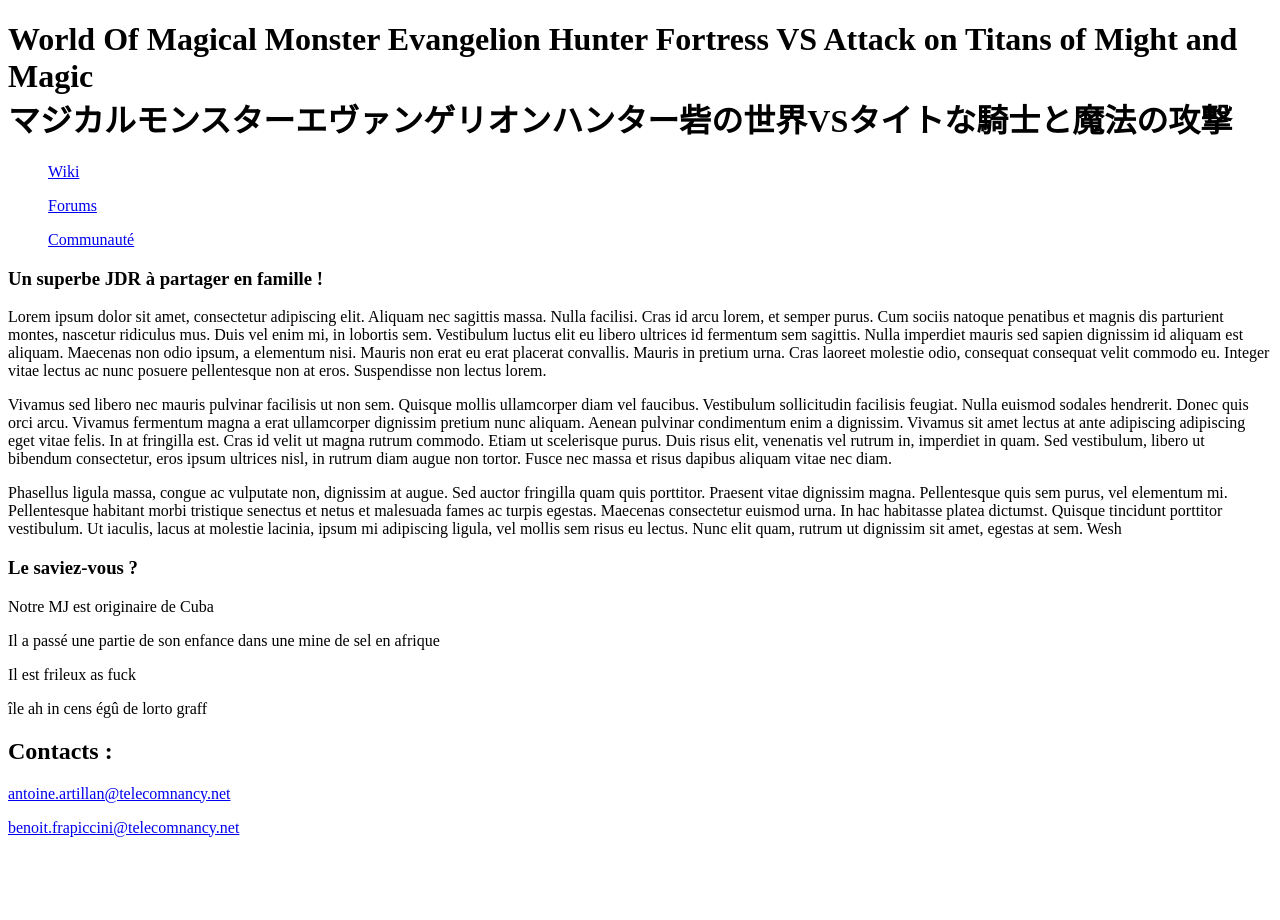
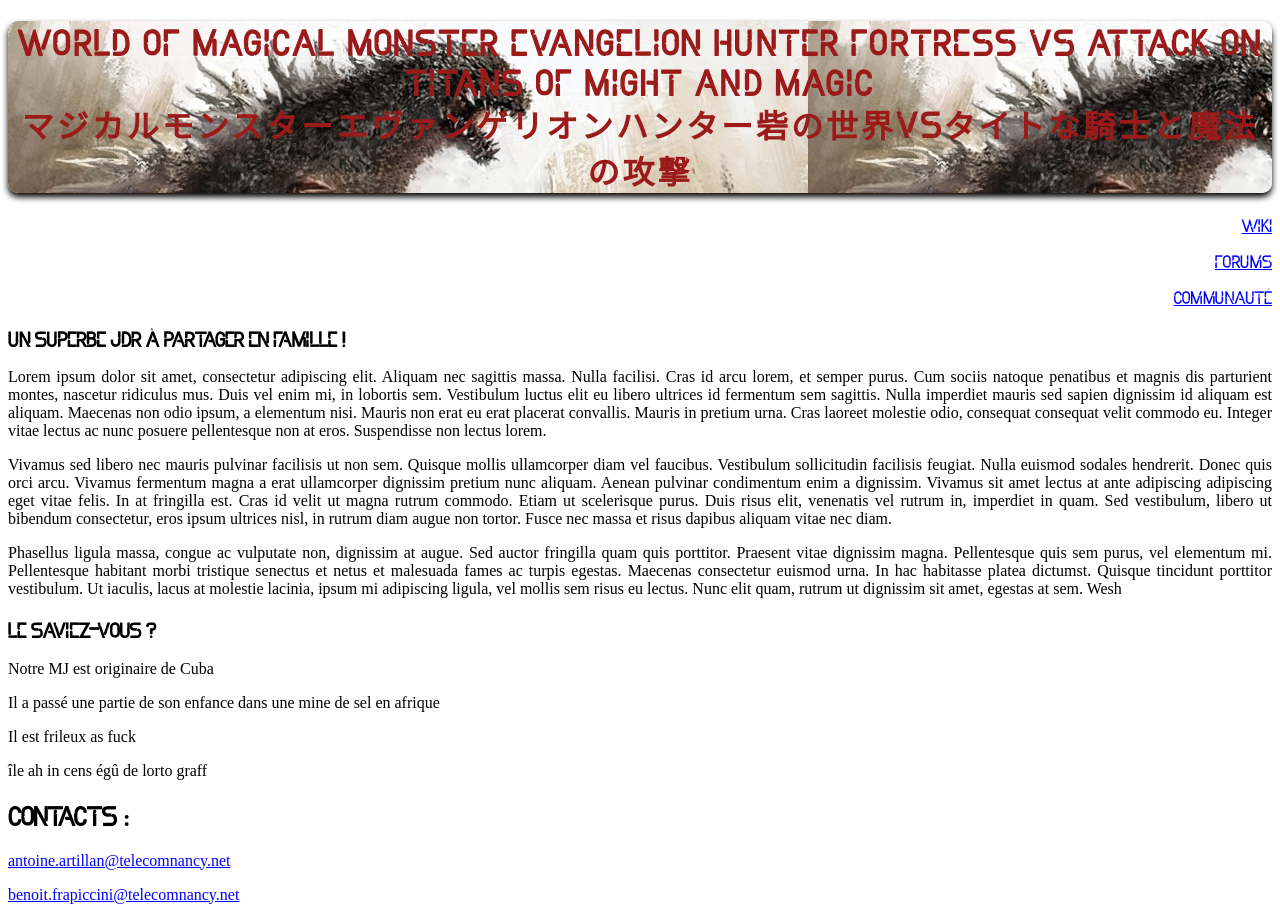
Before and after one commit to AntoineArt/web_supy_antars, a PHP site: page /mainpage.html in a window 1280 px wide. Before the commit the page ends 837 px from the top, so only its background shows below. Run offline with PHP 8.4, Linux system fonts and the light colour scheme; some web fonts are replaced.

Commit message:
AntarCSS 1st version

```diff
--- a/stylesheet.css
+++ b/stylesheet.css
@@ -1,17 +1,55 @@
 /*GENERAL*/
-@@font-face {
+@font-face {
 	font-family: 'HunterPolice';
-	src: url('police/Mechanized.otf');
+	src: url('police/Mechanization.ttf');
+}
+
+@font-face{
+	font-family: 'FiraPolice';
+	src:url('police/Fira/FiraSans-Book.otf');
+}
+
+nav{
+	font-family: 'HunterPolice';
+	text-align: right;
 }
 
 h1, h2{
 	font-family: 'HunterPolice';
+	font-weight: bold;
+	text-align: justify;
 }
 
 body{
-	font-family: 'HunterPolice';
+	font-family: 'FiraPolice';
+	text-align: justify;
 }
 
 header{
+	background-image: url('images/godzilla.jpg');
+	background-attachment: fixed;
+	-webkit-filter: grayscale(50%);
+	filter: grayscale(50%);
+	border-radius: 10px;
+	box-shadow: 0px 4px 6px;
+}
+
+header h1{
 	font-family: 'HunterPolice';
+	text-align:center;
+	filter:drop-shadow(10);;
+	color:red;
+	letter-spacing: 3px
 }
+
+a{
+	text-decoration: underline;
+	color: blue;
+}
+
+a:hover
+{
+	text-decoration: underline;
+	font-weight: bold;
+	color: green;
+}
```
Also changed, not shown: images/godzilla.jpg (added).
